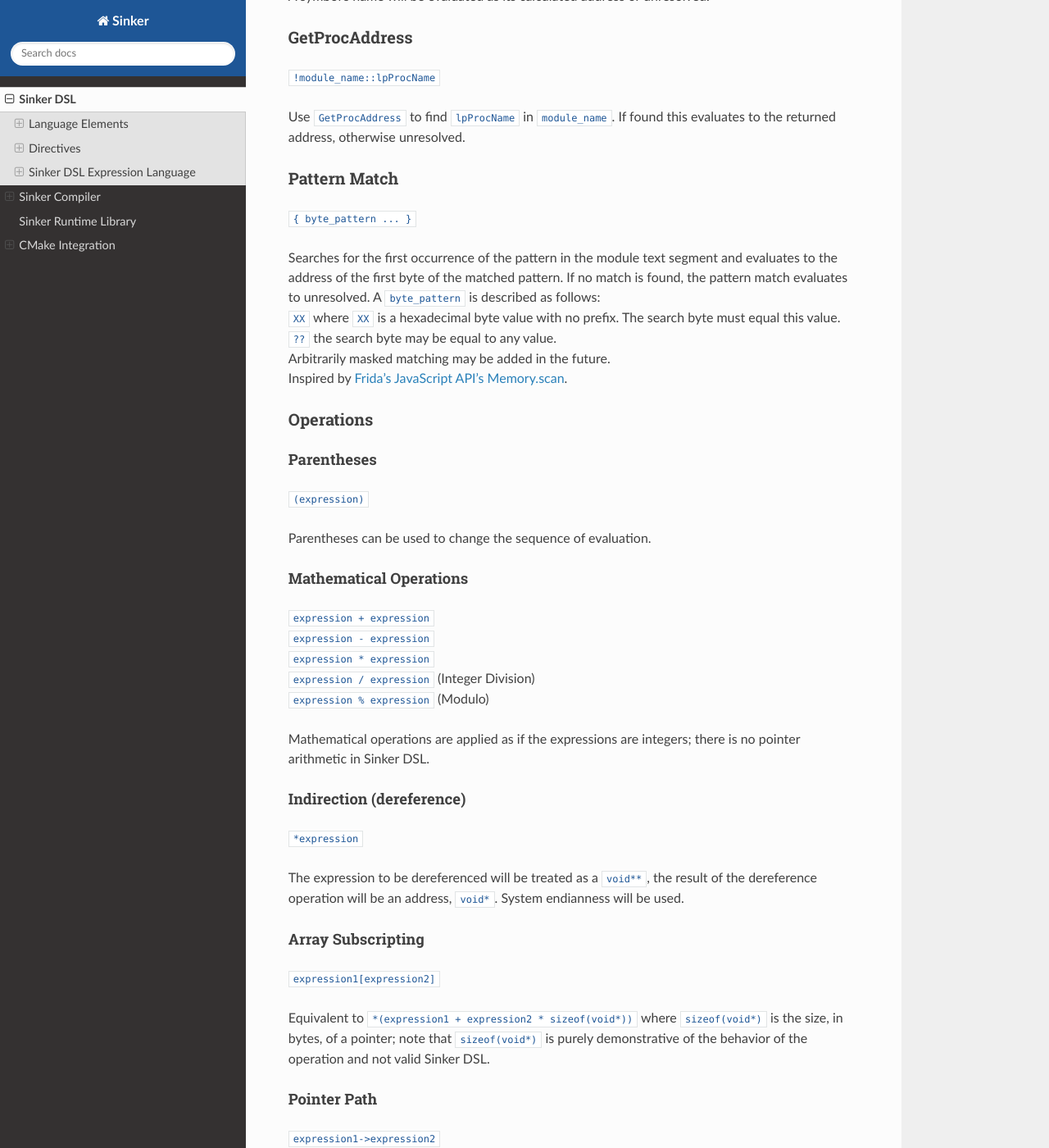
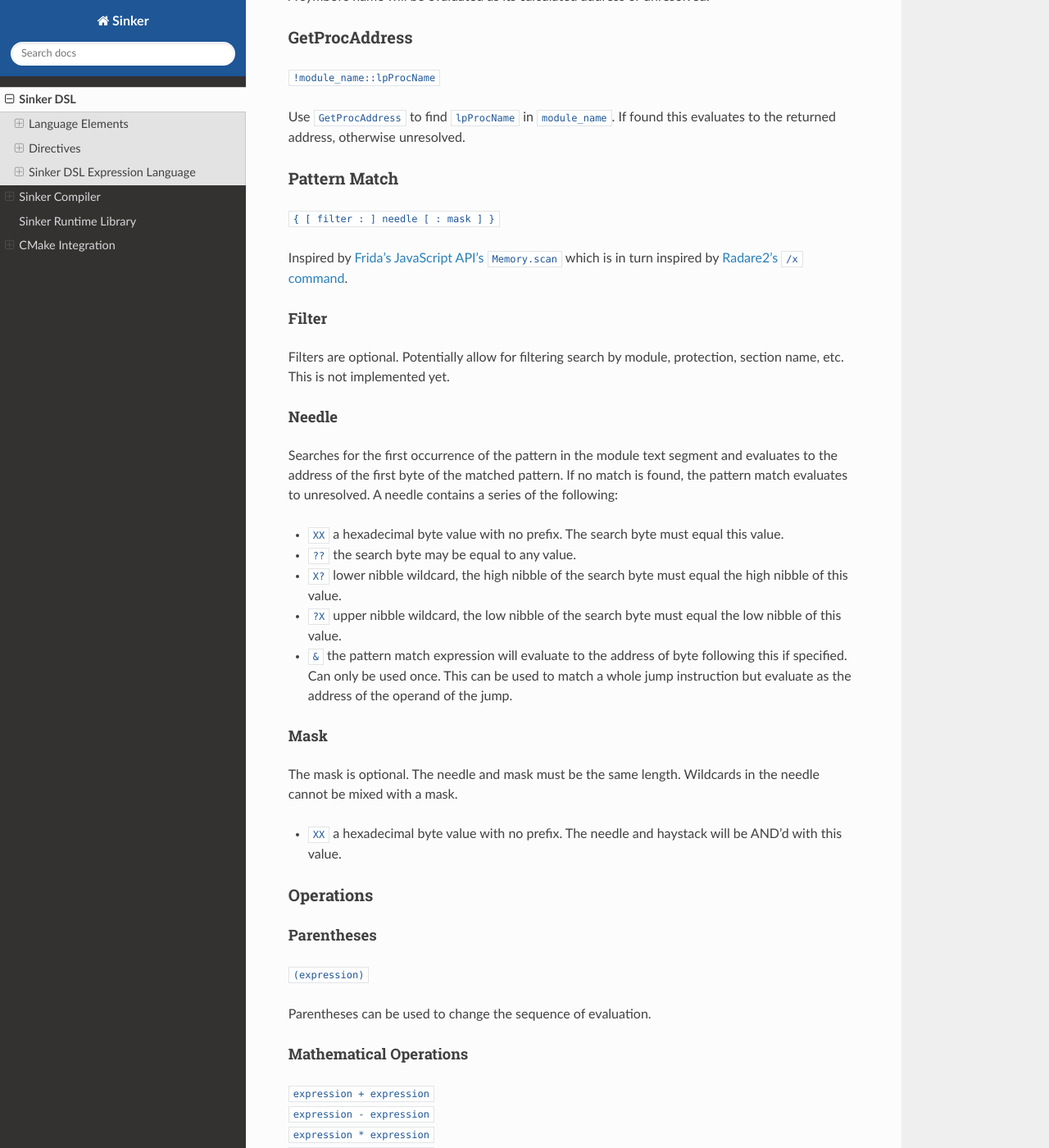
Before and after one commit to widberg/sinker, a Sphinx documentation site: the page built from docs/source/sinkerdsl.rst, in a window 1280 px wide and 1400 px high, scrolled down 3357 px. Shown: the whole window at 82% size. Built offline with Sphinx 7.4.7 and the Read the Docs theme 2.0.0, drawn with Linux system fonts in a browser that asks for light colours; some of the changed text lies outside the part shown.

Commit message:
[Docs] Add more pattern search docs

```diff
--- a/docs/source/sinkerdsl.rst
+++ b/docs/source/sinkerdsl.rst
@@ -131,13 +131,41 @@ Use ``GetProcAddress`` to find ``lpProcName`` in ``module_name``. If found this
 Pattern Match
 ^^^^^^^^^^^^^
 
-``{ byte_pattern ... }``
+``{ [ filter : ] needle [ : mask ] }``
 
-| Searches for the first occurrence of the pattern in the module text segment and evaluates to the address of the first byte of the matched pattern. If no match is found, the pattern match evaluates to unresolved. A ``byte_pattern`` is described as follows:
-| ``XX`` where ``XX`` is a hexadecimal byte value with no prefix. The search byte must equal this value.
-| ``??`` the search byte may be equal to any value.
-| Arbitrarily masked matching may be added in the future.
-| Inspired by `Frida's JavaScript API's Memory.scan <https://frida.re/docs/javascript-api/#memory>`_.
+Inspired by |frida|_ which is in turn inspired by |radare2|_.
+
+..
+    https://stackoverflow.com/a/4836544/3997768
+
+.. |frida| replace:: Frida's JavaScript API's ``Memory.scan``
+.. _frida: https://frida.re/docs/javascript-api/#memory
+
+.. |radare2| replace:: Radare2's ``/x`` command
+.. _radare2: https://book.rada.re/search_bytes/intro.html
+
+Filter
+""""""
+
+Filters are optional. Potentially allow for filtering search by module, protection, section name, etc. This is not implemented yet.
+
+Needle
+""""""
+
+Searches for the first occurrence of the pattern in the module text segment and evaluates to the address of the first byte of the matched pattern. If no match is found, the pattern match evaluates to unresolved. A needle contains a series of the following:
+
+* ``XX`` a hexadecimal byte value with no prefix. The search byte must equal this value.
+* ``??`` the search byte may be equal to any value.
+* ``X?`` lower nibble wildcard, the high nibble of the search byte must equal the high nibble of this value.
+* ``?X`` upper nibble wildcard, the low nibble of the search byte must equal the low nibble of this value.
+* ``&`` the pattern match expression will evaluate to the address of byte following this if specified. Can only be used once. This can be used to match a whole jump instruction but evaluate as the address of the operand of the jump.
+
+Mask
+""""
+
+The mask is optional. The needle and mask must be the same length. Wildcards in the needle cannot be mixed with a mask.
+
+* ``XX`` a hexadecimal byte value with no prefix. The needle and haystack will be AND'd with this value.
 
 Operations
 ^^^^^^^^^^
@@ -165,7 +193,7 @@ Indirection (dereference)
 
 ``*expression``
 
-The expression to be dereferenced will be treated as a ``void**``, the result of the dereference operation will be an address, ``void*``. System endianness will be used.
+The expression to be dereferenced will be treated as a ``void**``, the result of the dereference operation will be an address, ``void*``. System endianness will be used. If dereferencing the expression causes an access violation, the expression will evaluate to unresolved. From this definition of the Indirection operator, an easy way to raise an unresolved value arises, ``*0``; I'm not sure why you would want to do this, but hey I can't stop you.
 
 Array Subscripting
 """"""""""""""""""
```
Also changed, not shown: other parts of docs/source/sinkerdsl.rst (+0 -8 lines).
